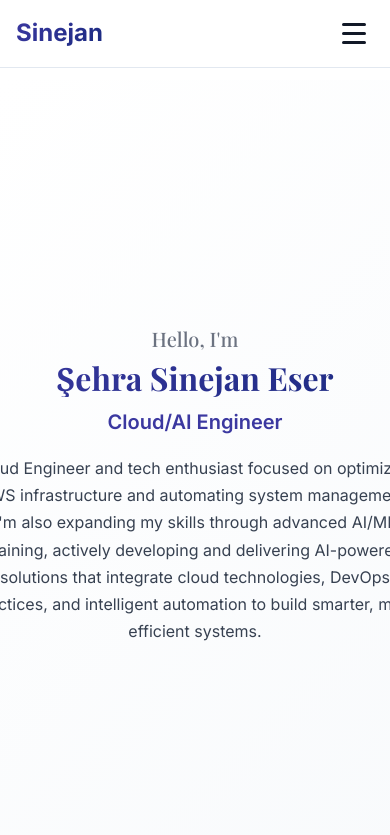
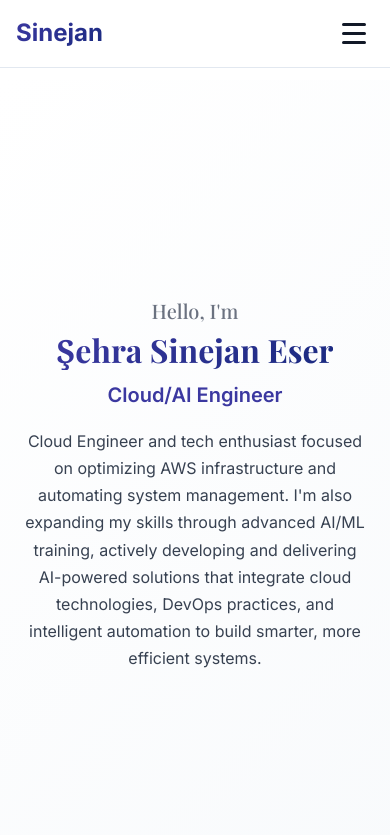
Before and after one commit to sinejan/my-website, a website built with Vite: page index.html in a window 390 px wide. Shown: the top 835 px of the page. Built offline with nearby package versions, Linux system fonts and the light colour scheme.

Commit message:
updated the landing page responsiveness for mobile

```diff
--- a/src/components/hero/hero.css
+++ b/src/components/hero/hero.css
@@ -125,12 +125,19 @@
 }
 
 @keyframes bounce {
-  0%, 20%, 50%, 80%, 100% {
+
+  0%,
+  20%,
+  50%,
+  80%,
+  100% {
     transform: rotate(45deg) translateY(0);
   }
+
   40% {
     transform: rotate(45deg) translateY(-4px);
   }
+
   60% {
     transform: rotate(45deg) translateY(-2px);
   }
@@ -158,8 +165,19 @@
 
 @media (max-width: 767px) {
   .hero-container {
-    padding-left: var(--space-4);
-    padding-right: var(--space-4);
+    padding-left: var(--space-6);
+    padding-right: var(--space-6);
+  }
+
+  .title-name {
+    white-space: normal;
+    min-width: auto;
+    word-break: break-word;
+  }
+
+  .hero-description {
+    font-size: 1rem;
+    padding: 0 var(--space-2);
   }
 
   .hero-buttons {
--- a/src/components/styles/responsive.css
+++ b/src/components/styles/responsive.css
@@ -18,8 +18,8 @@
   }
 
   .hero-container {
-    padding-left: var(--space-3);
-    padding-right: var(--space-3);
+    padding-left: var(--space-4);
+    padding-right: var(--space-4);
   }
 
   .section-title {
@@ -155,6 +155,7 @@
 
 /* Responsive spacing */
 @media (max-width: 768px) {
+
   .hero-section,
   .about-section,
   .overview-section,
@@ -168,6 +169,7 @@
 }
 
 @media (min-width: 769px) and (max-width: 1024px) {
+
   .hero-section,
   .about-section,
   .overview-section,
@@ -233,6 +235,7 @@
 
 /* Print styles */
 @media print {
+
   .navbar,
   .hero-buttons,
   .about-actions,
```
